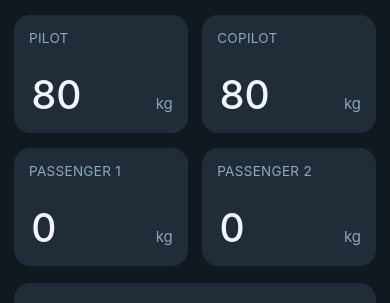
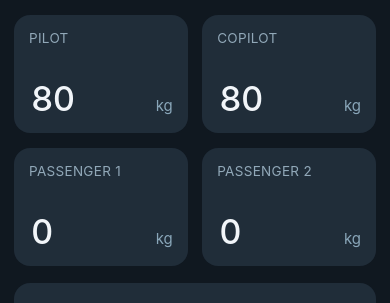
Before and after one commit to alanmfernandess/starship, a website: page da42/wb.html in a window 390 px wide. Shown: the part 134-437 px from the top of the page. Drawn offline with Linux system fonts and the light colour scheme.

Commit message:
style(da42): align Weight & Balance numeric cards and unit labels on small screens

```diff
--- a/da42/wb.html
+++ b/da42/wb.html
@@ -27,8 +27,9 @@ button,input{font:inherit}button{cursor:pointer}button:focus-visible,input:focus
 .fields{display:grid;grid-template-columns:repeat(2,minmax(0,1fr));gap:clamp(10px,1.7dvh,18px);margin-bottom:clamp(12px,2dvh,24px)}
 .field{min-width:0;height:clamp(94px,14dvh,158px);background:var(--tile);border-radius:16px;padding:15px 15px 13px;display:flex;flex-direction:column;justify-content:space-between}
 .field label,.field .field-label{color:var(--label);font-size:clamp(10px,1.6dvh,15px);white-space:nowrap;overflow:hidden;text-overflow:ellipsis;letter-spacing:.3px}
-.entry{display:flex;align-items:baseline;gap:5px;min-width:0}
+.entry{display:grid;grid-template-columns:minmax(0,1fr) max-content;align-items:baseline;gap:6px;min-width:0}
 .entry input{color:var(--txt);background:none;border:0;outline:none;width:100%;min-width:0;font-size:clamp(30px,4.7dvh,52px);font-weight:500;font-variant-numeric:tabular-nums;letter-spacing:-.7px}
+.entry input{font-size:clamp(25px,4.1dvh,43px)}
 .entry input:focus{outline:0}.field:focus-within{box-shadow:inset 0 0 0 1px var(--blue)}
 .unit{font-size:15px;color:#89a6b9;white-space:nowrap;flex:none}
 .open-load{width:100%;background:var(--tile);border:0;border-radius:16px;padding:15px;min-height:70px;margin-bottom:clamp(12px,2dvh,24px);display:flex;align-items:center;justify-content:space-between;text-align:left;color:var(--txt)}
```
